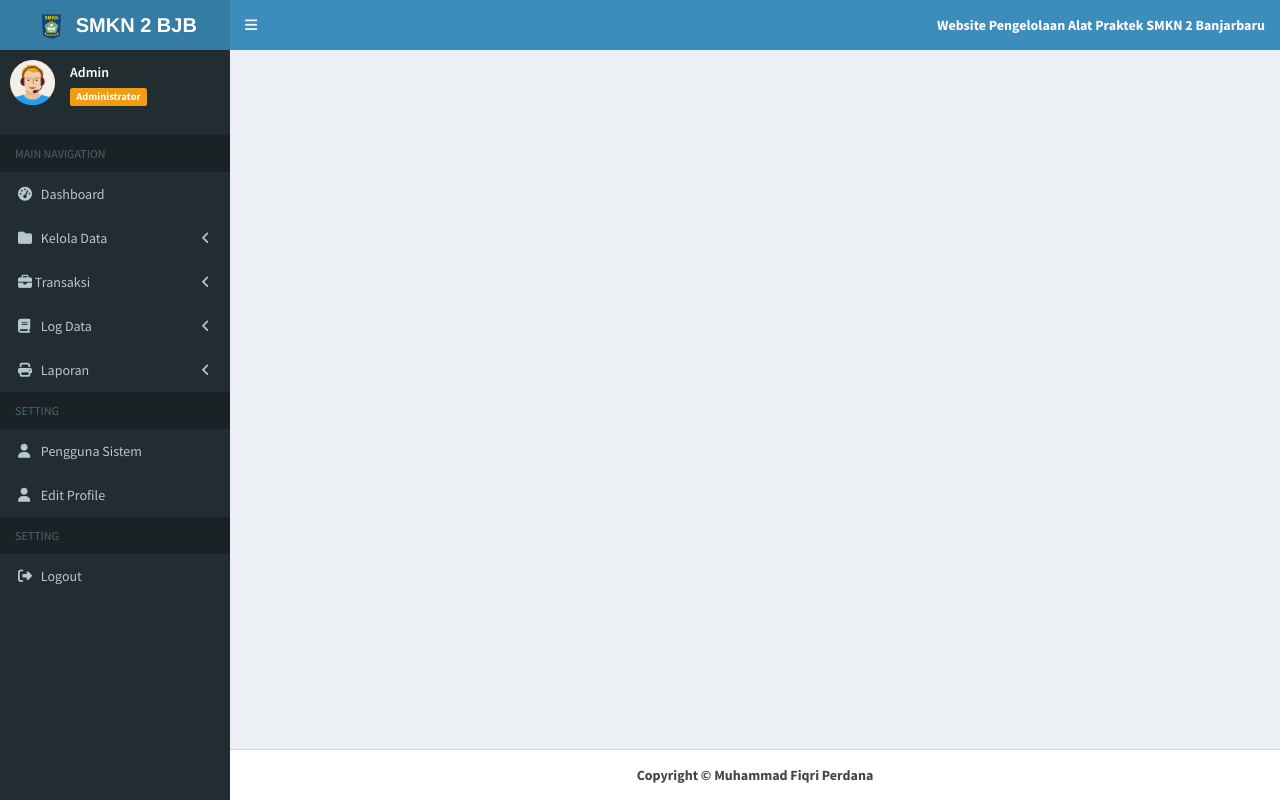
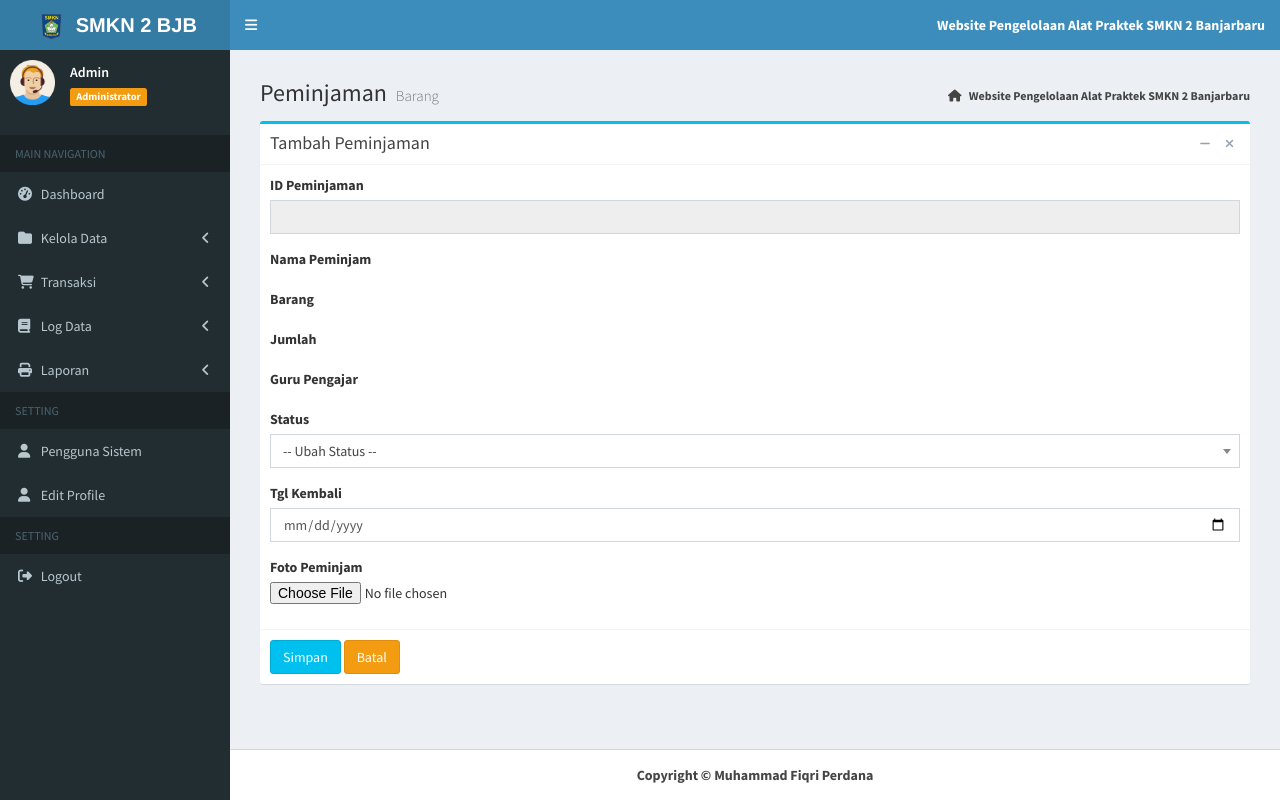
Before and after one commit to MuhammadFiqriPerdana/Aplikasi-Pengelolaan-Alat-dan-Bahan-Praktek-di-SMKN-2-Banjarbaru, a PHP site: page /index.php?page=kembali in a window 1280 px wide. Run offline with PHP 8.4, Linux system fonts and the light colour scheme; a user stored in the database is signed in; data comes from the database, SQL or seed files in the repository; data that the repository does not hold is empty; some libraries are stand-ins or nearby versions.

Commit message:
Ubah Data Peminjaman

```diff
--- a/admin/transaksi/peminjaman/add_peminjaman.php
+++ b/admin/transaksi/peminjaman/add_peminjaman.php
@@ -1,7 +1,7 @@
 <section class="content-header">
 	<h1>
-		Pemakaian
-		<small>Bahan Habis Pakai</small>
+		Peminjaman
+		<small>Alat</small>
 	</h1>
 	<ol class="breadcrumb">
 		<li>
--- a/admin/transaksi/peminjaman/kembali.php
+++ b/admin/transaksi/peminjaman/kembali.php
@@ -1,33 +1,197 @@
 <?php
-    if(isset($_GET['kode'])){
-        $jumlah = $_GET['jumlah'];
-        $selSto = mysqli_query($koneksi, "SELECT * FROM tb_barang WHERE id_barang='" . $_GET['kode'] . "'");
-        $sto    = mysqli_fetch_array($selSto);
-        $stok   = $sto['stok'];
-        $hasil = (int)$jumlah + (int)$stok;
-        $sql_ubah = "UPDATE tb_peminjaman SET status='KEM', tgl_kembali='" . date('Y-m-d H:i:s') . "' WHERE id_peminjaman='".$_GET['kode']."'";
-    if($sql_ubah) {
-        $upstok = mysqli_query($koneksi, "UPDATE tb_barang SET stok='$hasil' WHERE id_barang='" .$_GET['id_barang']. "'");
+
+if (isset($_GET['kode'])) {
+	$sql_cek = "SELECT * FROM tb_peminjaman WHERE id_peminjaman='" . $_GET['kode'] . "'";
+	$query_cek = mysqli_query($koneksi, $sql_cek);
+	$data_cek = mysqli_fetch_array($query_cek, MYSQLI_BOTH);
 }
-    $query_ubah = mysqli_query($koneksi, $sql_ubah);
-    mysqli_close($koneksi);
+?>
+
+<section class="content-header">
+	<h1>
+		Peminjaman
+		<small>Barang</small>
+	</h1>
+	<ol class="breadcrumb">
+		<li>
+			<a href="index.php">
+				<i class="fa fa-home"></i>
+				<b>Website Pengelolaan Alat Praktek SMKN 2 Banjarbaru</b>
+			</a>
+		</li>
+	</ol>
+</section>
+
+<section class="content">
+	<div class="row">
+		<div class="col-md-12">
+			<!-- general form elements -->
+			<div class="box box-info">
+				<div class="box-header with-border">
+					<h3 class="box-title">Tambah Peminjaman</h3>
+					<div class="box-tools pull-right">
+						<button type="button" class="btn btn-box-tool" data-widget="collapse">
+							<i class="fa fa-minus"></i>
+						</button>
+						<button type="button" class="btn btn-box-tool" data-widget="remove">
+							<i class="fa fa-remove"></i>
+						</button>
+					</div>
+				</div>
+				<!-- /.box-header -->
+				<!-- form start -->
+				<form action="" method="post" enctype="multipart/form-data">
+					<div class="box-body">
+						<div class="form-group">
+							<label>ID Peminjaman</label>
+							<input type='text' class="form-control" name="id_peminjaman" value="<?php echo $data_cek['id_peminjaman']; ?>" readonly />
+						</div>
+						<div class="form-group">
+							<label>Nama Peminjam</label>
+							<?php
+							// ambil data dari database
+							$query = "select p.id_peminjaman, s.id_siswa, s.nisn, s.nama_siswa from tb_peminjaman p inner join tb_siswa s on p.id_siswa=s.id_siswa where p.id_peminjaman='" . $_GET['kode'] . "'";
+							$hasil = mysqli_query($koneksi, $query);
+							while ($row = mysqli_fetch_array($hasil)) {
+							?>
+								<input type='text' class="form-control" name="id_siswa" value="<?php echo $row['nama_siswa']; ?>" readonly />
+							<?php
+							}
+							?>
+						</div>
+
+						<div class="form-group">
+							<label>Barang</label>
+							<?php
+							// ambil data dari database
+							$query = "select p.id_peminjaman, b.id_barang, b.kode_barang, b.nama_barang  from tb_peminjaman p inner join tb_barang b on p.id_barang=b.id_barang where p.id_peminjaman='" . $_GET['kode'] . "'";
+							$hasil = mysqli_query($koneksi, $query);
+							while ($row = mysqli_fetch_array($hasil)) {
+							?>
+								<input type='text' class="form-control" name="id_barang" value="<?php echo $row['nama_barang']; ?>" readonly />
+							<?php
+							}
+							?>
+						</div>
+
+						<div class="form-group">
+							<label>Jumlah</label>
+							<?php
+							$query = "SELECT * FROM tb_peminjaman WHERE id_peminjaman='" . $_GET['kode'] . "'";
+							$hasil = mysqli_query($koneksi, $query);
+							while ($row = mysqli_fetch_array($hasil)) {
+							?>
+								<input type='text' class="form-control" name="jumlah" value="<?php echo $row['jumlah']; ?>" readonly />
+							<?php
+							}
+							?>
+						</div>
 
 
-    if ($query_ubah) {
+						<div class="form-group">
+							<label>Guru Pengajar</label>
+							<?php
+							// ambil data dari database
+							$query = "select p.id_peminjaman, g.id_guru, g.nama_guru from tb_peminjaman p inner join tb_guru g on p.id_guru=g.id_guru where p.id_peminjaman='" . $_GET['kode'] . "'";
+							$hasil = mysqli_query($koneksi, $query);
+							while ($row = mysqli_fetch_array($hasil)) {
+							?>
+								<input type='text' class="form-control" name="id_guru" value="<?php echo $row['nama_guru']; ?>" readonly />
+							<?php
+							}
+							?>
+						</div>
+
+						<div class="form-group">
+							<label>Status</label>
+							<select name="status" id="status" class="form-control select2" style="width: 100%;">
+								<option value="">-- Ubah Status --</option>
+								<option value="KEM">Sudah Kembali</option>
+							</select>
+						</div>
+
+						<div class="form-group">
+							<label>Tgl Kembali</label>
+							<input type="date" name="tgl_kembali" id="tgl_kembali" element.value="<?= date('m/d/Y');?>" class="form-control" />
+						</div>
+
+						<div class="form-group">
+							<label>Foto Peminjam</label>
+							<input type="file" name="foto" id="foto">
+						</div>
+
+					</div>
+					<!-- /.box-body -->
+
+					<div class="box-footer">
+						<input type="submit" name="Simpan" value="Simpan" class="btn btn-info">
+						<a href="?page=data_sirkul" class="btn btn-warning">Batal</a>
+					</div>
+				</form>
+			</div>
+			<!-- /.box -->
+		</div>
+	</div>
+</section>
+
+<?php
+
+if (isset($_POST['Simpan'])) {
+	if (isset($_FILES['foto']['tmp_name'])) {
+		$image = addslashes(file_get_contents($_FILES['foto']['tmp_name']));
+
+		//menangkap post tgl pinjam
+		$tgl_k = $_POST['tgl_kembali'];
+		$jumlah = $_GET['jumlah'];
+		$selSto = mysqli_query($koneksi, "SELECT * FROM tb_barang WHERE id_barang='" . $_POST['id_barang'] . "'");
+		$sto    = mysqli_fetch_array($selSto);
+		$stok    = $sto['stok'];
+		//menghitung sisa stok
+		$sisa    = $stok + $jumlah;
+		$sql_simpan = "INSERT INTO tb_peminjaman (id_siswa,id_barang,jumlah,id_guru,tgl_kembali,foto,status) VALUES (
+         '" . $_POST['id_siswa'] . "',
+		  '" . $_POST['id_barang'] . "',
+          '" . $_POST['jumlah'] . "',
+          '" . $_POST['id_guru'] . "',
+          '" . $_POST['tgl_kembali'] . "',
+		  '".$image."',
+          '" . $_POST['status'] . "')";
+		$query_simpan = mysqli_query($koneksi, $sql_simpan);
+		if ($query_simpan) {
+			//update stok
+			$upstok = mysqli_query($koneksi, "UPDATE tb_barang SET stok='$sisa' WHERE kode_barang='" . $_POST["kode_barang"] . "'");
 			echo "<script>
-        Swal.fire({title: 'Kembalikan Barang Berhasil',text: '',icon: 'success',confirmButtonText: 'OK'
+      Swal.fire({title: 'Tambah Data Berhasil',text: '',icon: 'success',confirmButtonText: 'OK'
       }).then((result) => {
           if (result.value) {
               window.location = 'index.php?page=peminjaman';
           }
       })</script>";
-        }else{
+		} else {
 			echo "<script>
-        Swal.fire({title: 'Kembalikan Buku Gagal',text: '',icon: 'error',confirmButtonText: 'OK'
+      Swal.fire({title: 'Tambah Data Gagal',text: '',icon: 'error',confirmButtonText: 'OK'
       }).then((result) => {
           if (result.value) {
-                window.location = 'index.php?page=peminjaman';
+              window.location = 'index.php?page=add_peminjaman';
           }
       })</script>";
 		}
 	}
+}
+/*
+
+		$get_current_stock = "SELECT * FROM tb_barang WHERE kode_barang='" . $_POST["kode_barang"] . "'";
+		$query_get_stock = mysqli_query($koneksi, $get_current_stock);
+		$current_stock = mysqli_fetch_array($query_get_stock)[2];
+		$current_stock++;
+		//update stok
+		$update_stock = "UPDATE tb_barang SET stok='" . $current_stock . "' WHERE kode_barang='" . $_POST["kode_barang"] . "'";
+		mysqli_query($koneksi, $update_stock);
+        mysqli_close($koneksi);
+
+*/
+
+
+// if ($query_simpan) {
+// }
+// ?>
--- a/index.php
+++ b/index.php
@@ -173,7 +173,7 @@
 
 					<li class="treeview">
 						<a href="#">
-						<i class="fa-solid fa-briefcase"></i>
+						<i class="fa fa-shopping-cart"></i>
 							<span>Transaksi</span>
 							<span class="pull-right-container">
 								<i class="fa fa-angle-left pull-right"></i>
```
Also changed, not shown: admin/transaksi/peminjaman/2.php (added, +33 -0 lines). Lines whose indentation alone changed are shown as unchanged.
